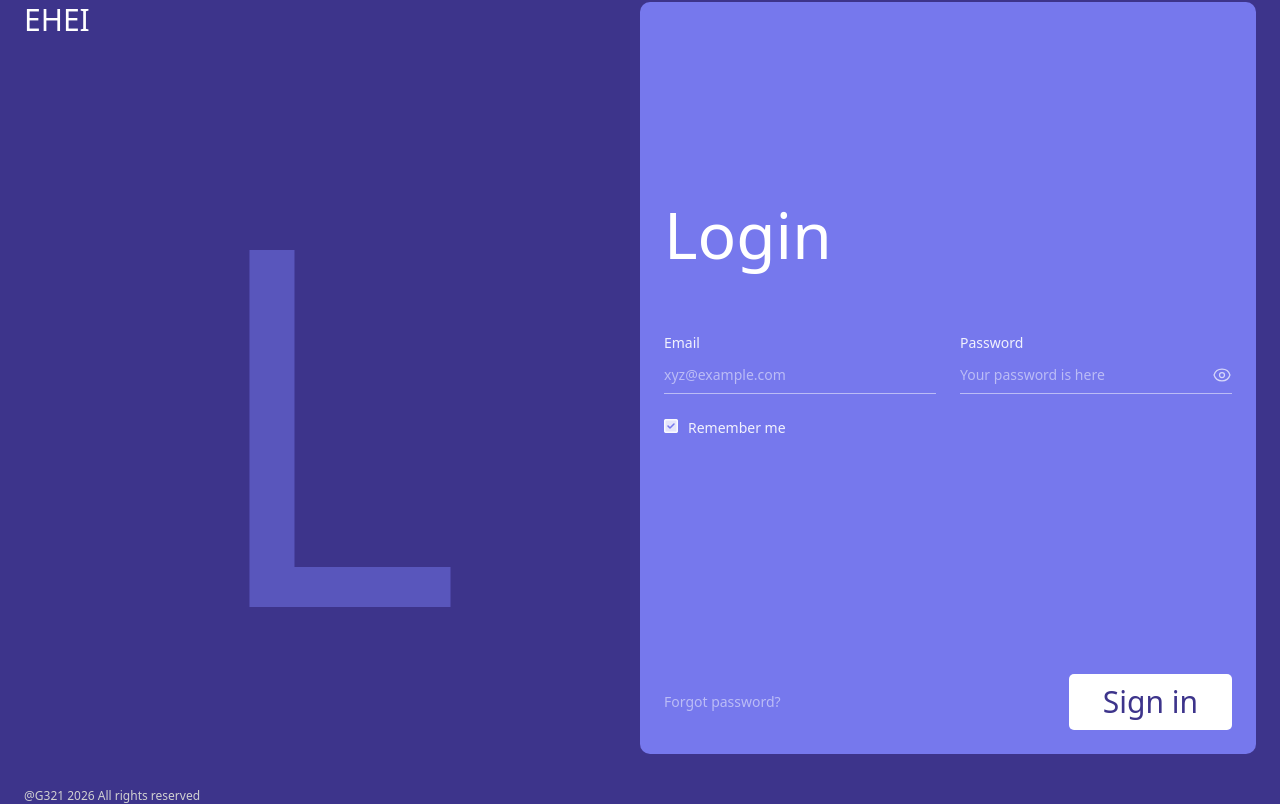
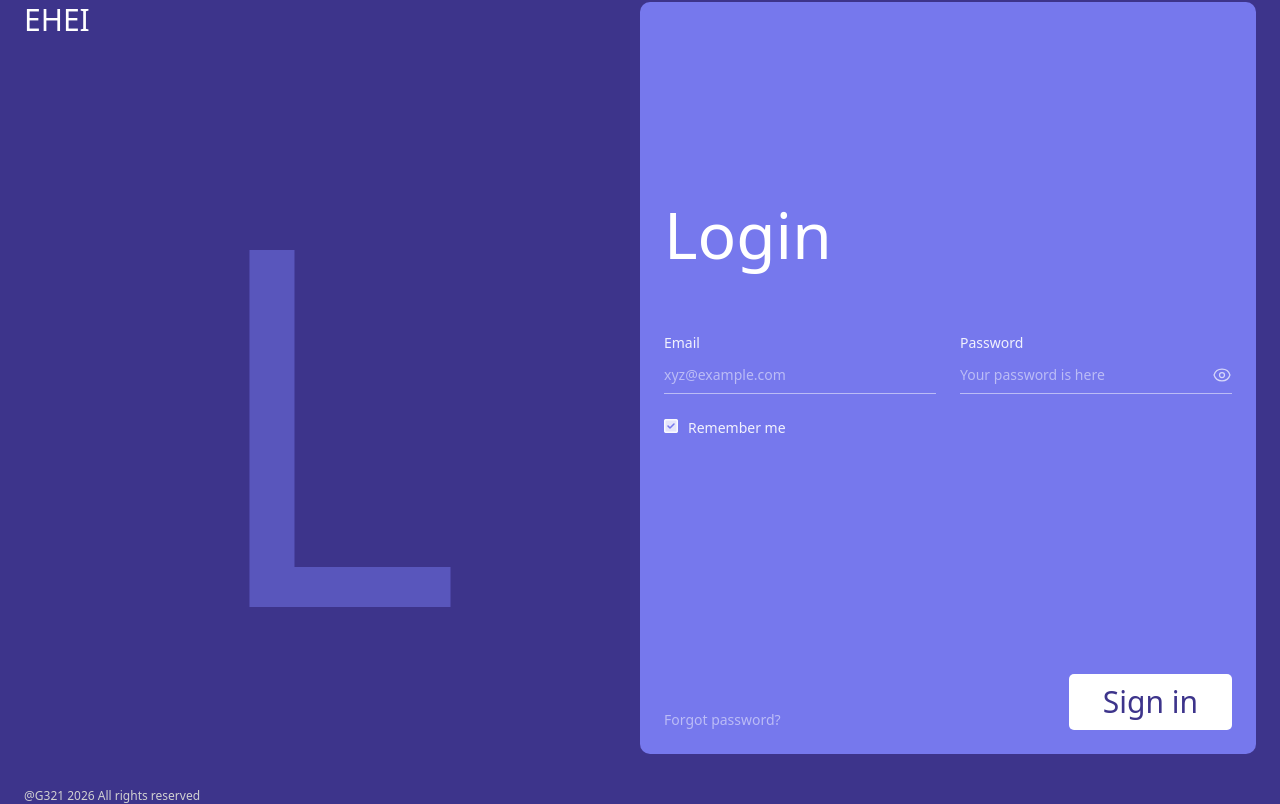
Before and after one commit to Mr-Bellali/GPEHEI_LEGACY, a PHP site: page / in a window 1280 px wide. Shown: the part 22-826 px from the top of the page. Run offline with PHP 8.4, Linux system fonts and the light colour scheme.

Commit message:
made the actions align end in the password form

```diff
--- a/teacher/src/views/forms/login_form.php
+++ b/teacher/src/views/forms/login_form.php
@@ -53,7 +53,7 @@
 
     </div>
     <!-- Actions -->
-    <div class="flex flex-row items-center justify-between">
+    <div class="flex flex-row items-end justify-between">
         <button type="button" class="text-sm text-white/50 hover:text-white cursor-pointer ">
             Forgot password?
         </button>
```
